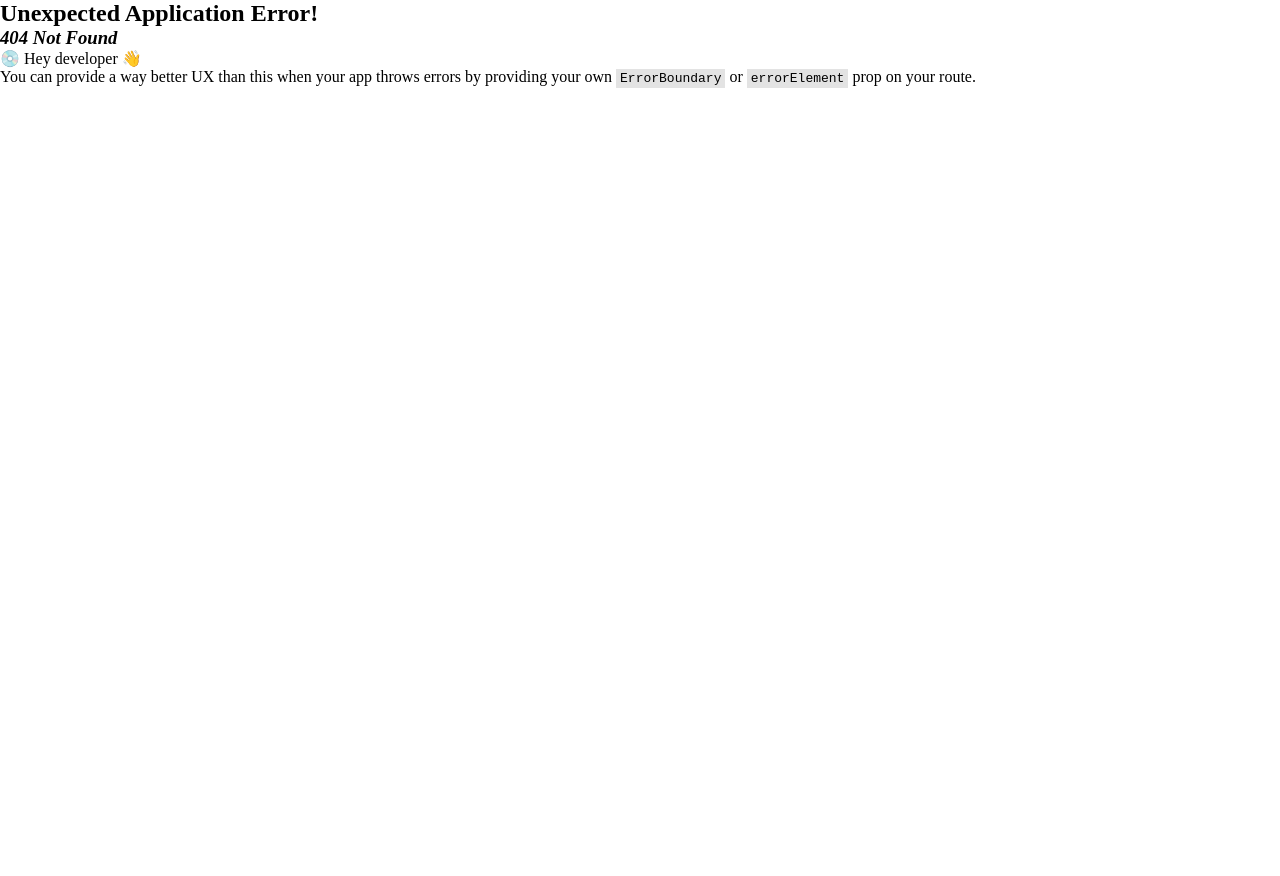
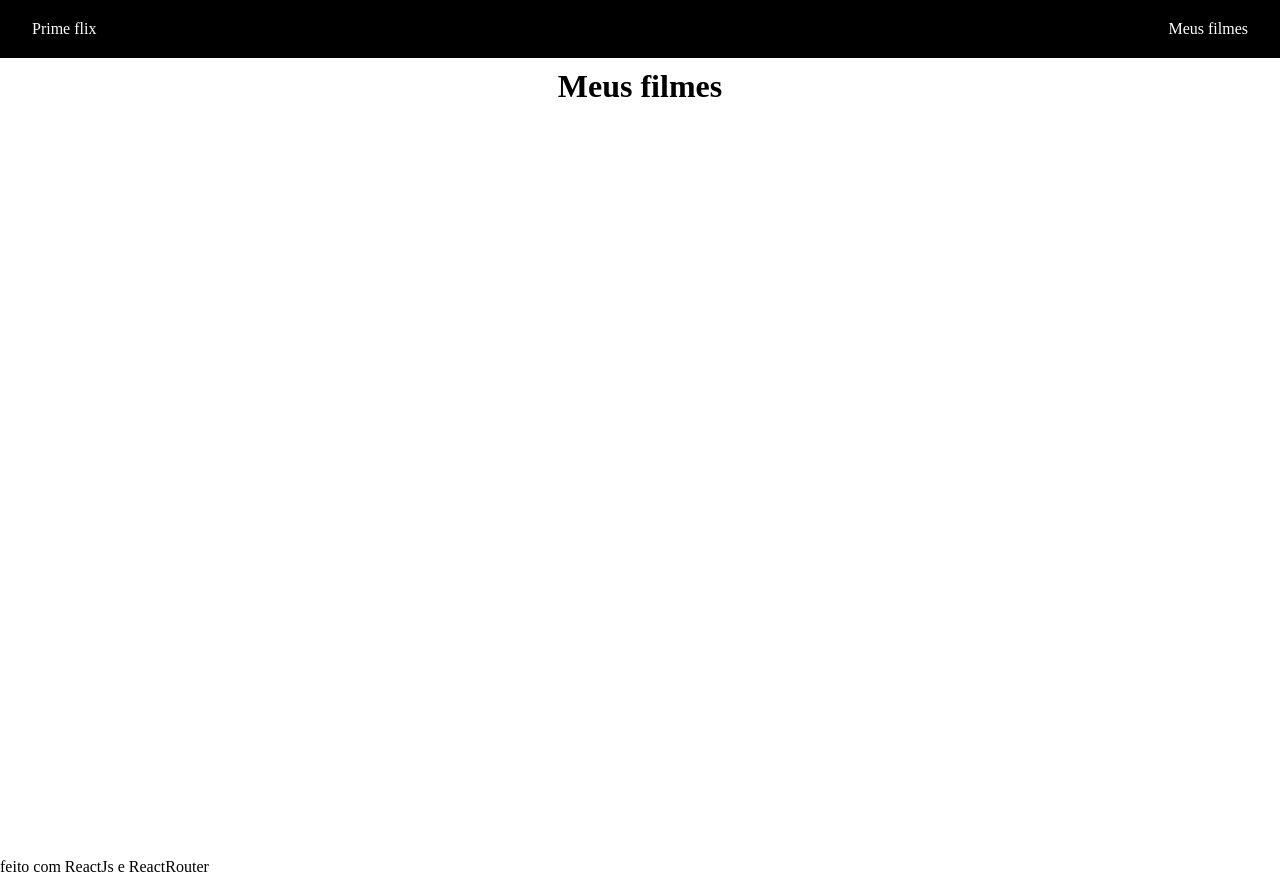
Before and after one commit to LucasSXdev/primeFlix, a React (Vite) app: page /favoritos in a window 1280 px wide. Before the commit this address had no page. Before the commit the page ends 800 px from the top, so only its background shows below. Built offline with nearby package versions, Linux system fonts and the light colour scheme.

Commit message:
adicionando a rota favoritos e suas funcionalidades

```diff
--- a/src/Components/Header/index.jsx
+++ b/src/Components/Header/index.jsx
@@ -4,6 +4,7 @@ export default function Header() {
   return (
     <header>
       <Link to="/">Prime flix</Link>
+      <Link to="/favoritos">Meus filmes</Link>
     </header>
   );
 }
--- /dev/null
+++ b/src/pages/Favoritos/index.css
@@ -0,0 +1,40 @@
+.meus__filmes {
+  width: 50%;
+  height: 100vh;
+  display: flex;
+  flex-direction: column;
+  align-items: center;
+  margin: 0 auto;
+  padding: 10px;
+}
+
+.meus__filmes h1 {
+  margin-bottom: 40px;
+}
+
+.meus__filmes ul li {
+  display: flex;
+  width: 50vw;
+  align-items: center;
+  justify-content: space-between;
+  list-style: none;
+  gap: 30px;
+  margin-bottom: 15px;
+}
+
+.meus__filmes li a {
+  color: Blue;
+  margin-right: 8px;
+}
+
+.meus__filmes button {
+  padding: 5px;
+  font-size: 12px;
+  border: none;
+  cursor: pointer;
+}
+
+.meus__filmes button:hover {
+  background-color: green;
+  color: white;
+}
--- /dev/null
+++ b/src/pages/Favoritos/index.jsx
@@ -0,0 +1,33 @@
+import { useState, useEffect } from "react";
+import { Link } from "react-router-dom";
+import "./index.css";
+
+export default function Favoritos() {
+  const [filmes, setFilmes] = useState([]);
+
+  useEffect(() => {
+    const minhaLista = localStorage.getItem("@primeFlix");
+    setFilmes(JSON.parse(minhaLista) || []);
+  }, []);
+
+  return (
+    <div className="meus__filmes">
+      <h1>Meus filmes</h1>
+
+      <ul>
+        {filmes.map((filme) => {
+          return (
+            <li key={filme.id}>
+              <span>{filme.title}</span>
+
+              <div>
+                <Link to={`/film/${filme.id}`}>Detalhes do filme</Link>
+                <button>Excluir</button>
+              </div>
+            </li>
+          );
+        })}
+      </ul>
+    </div>
+  );
+}
--- a/src/routes.jsx
+++ b/src/routes.jsx
@@ -2,6 +2,7 @@ import { createBrowserRouter } from "react-router-dom";
 import Home from "./pages/Home";
 import Film from "./pages/Film";
 import RootLayout from "./pages/RootLayout";
+import Favoritos from "./pages/Favoritos";
 
 export const route = createBrowserRouter([
   {
@@ -16,6 +17,10 @@ export const route = createBrowserRouter([
         path: "film/:id",
         element: <Film />,
       },
+      {
+        path: "favoritos",
+        element: <Favoritos />,
+      },
     ],
   },
 ]);
```
